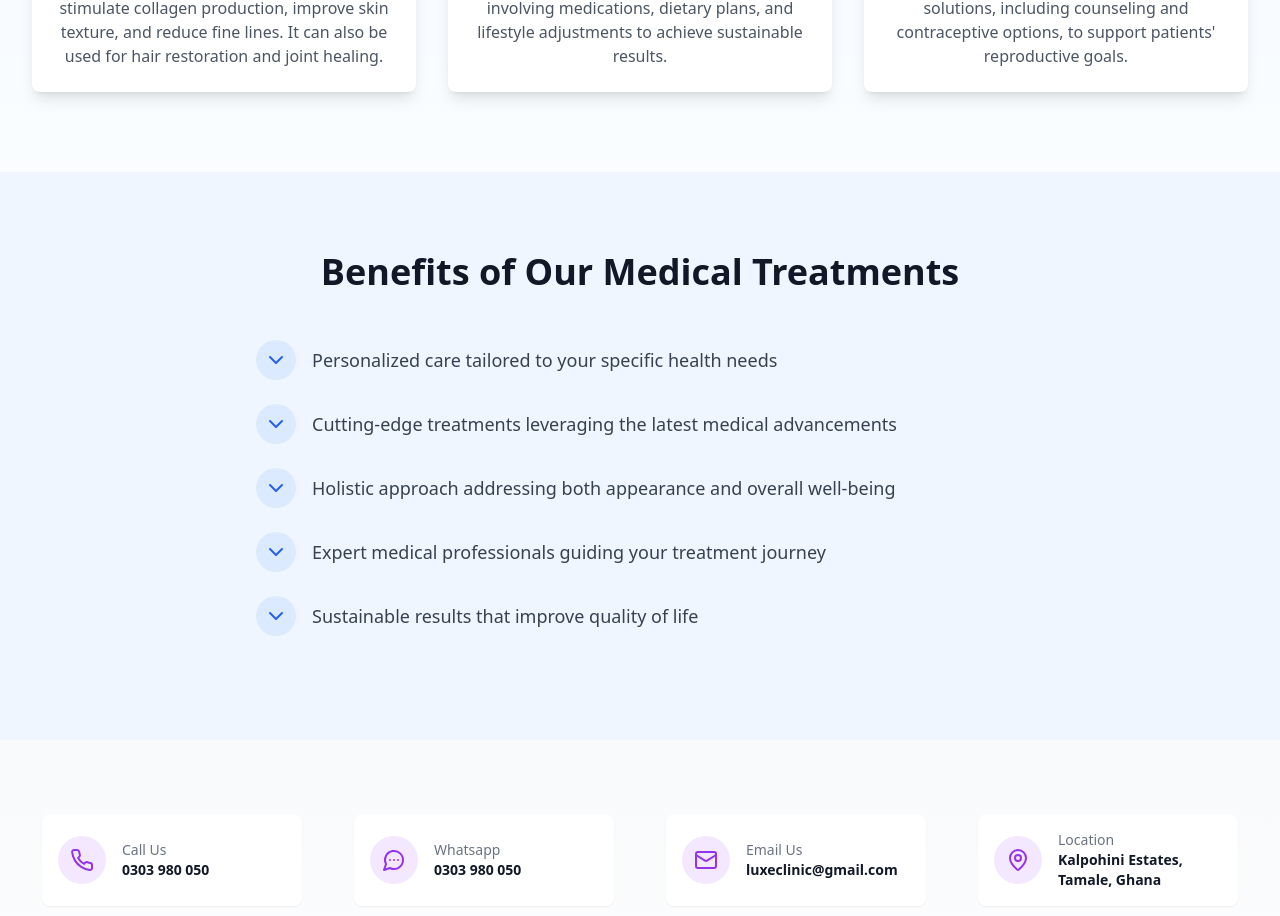
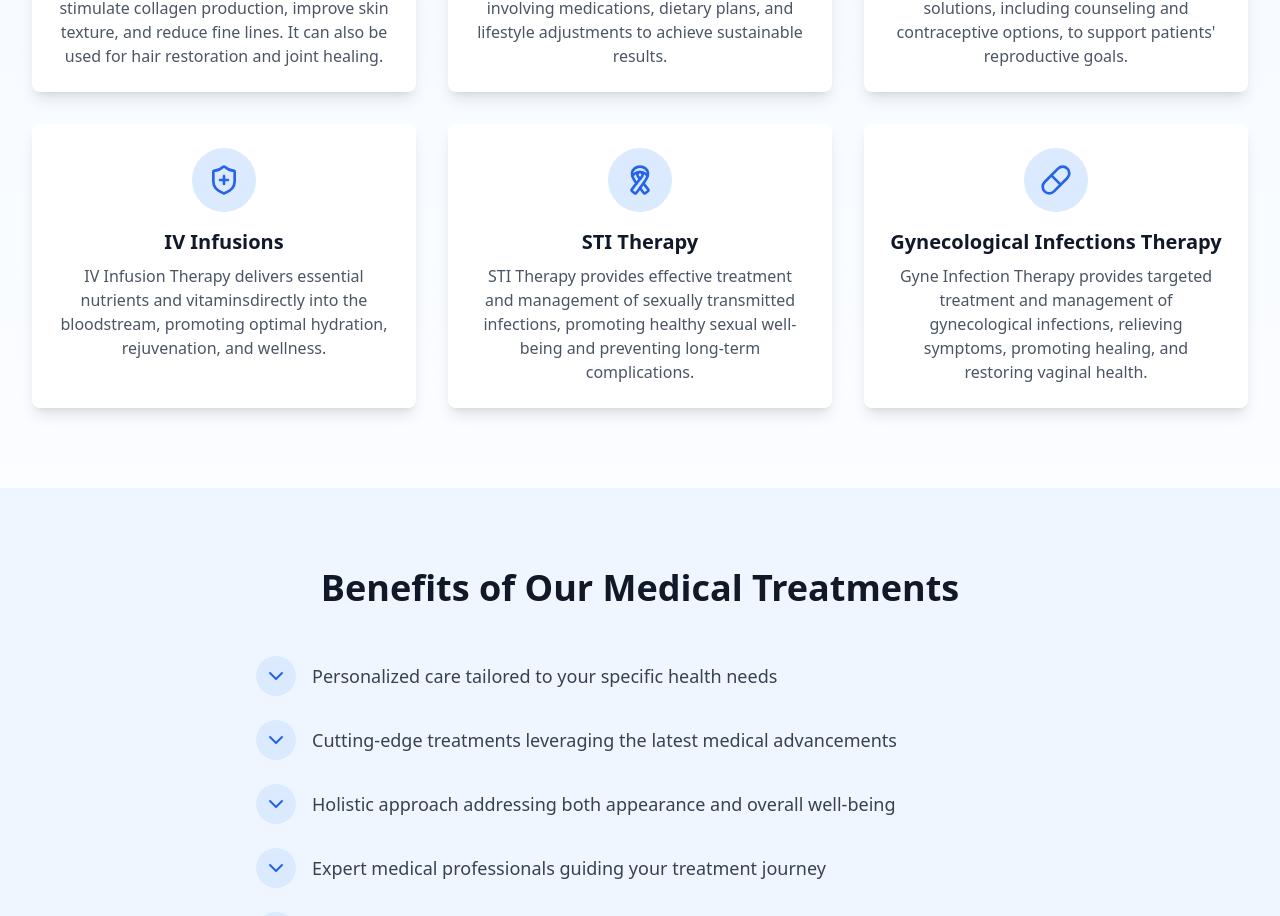
Before and after one commit to amartey-tricky/luxe, a Next.js app: page /treatments/medical in a window 1280 px wide. Shown: the part 1137-2053 px from the top of the page. Built offline with nearby package versions, Linux system fonts and the light colour scheme.

Commit message:
Update page.tsx

```diff
--- a/app/treatments/medical/page.tsx
+++ b/app/treatments/medical/page.tsx
@@ -2,7 +2,7 @@
 
 import { useState } from 'react'
 import { motion } from 'framer-motion'
-import { ChevronDown, Droplet, Weight, Heart } from 'lucide-react'
+import { ChevronDown, Droplet, Weight, Heart, Ribbon, Pill, ShieldPlus } from 'lucide-react'
 import Link from 'next/link'
 
 
@@ -21,6 +21,21 @@ const treatments = [
     name: 'Family Planning',
     description: 'Comprehensive reproductive health solutions, including counseling and contraceptive options, to support patients\' reproductive goals.',
     icon: Heart
+  },
+   {
+    name: 'IV Infusions',
+    description: 'IV Infusion Therapy delivers essential nutrients and vitaminsdirectly into the bloodstream, promoting optimal hydration, rejuvenation, and wellness.',
+    icon: ShieldPlus
+  },
+   {
+    name: 'STI Therapy',
+    description: 'STI Therapy provides effective treatment and management of sexually transmitted infections, promoting healthy sexual well-being and preventing long-term complications.',
+    icon: Ribbon
+  },
+   {
+    name: 'Gynecological Infections Therapy',
+    description: 'Gyne Infection Therapy provides targeted treatment and management of gynecological infections, relieving symptoms, promoting healing, and restoring vaginal health.',
+    icon: Pill
   }
 ]
 
```
